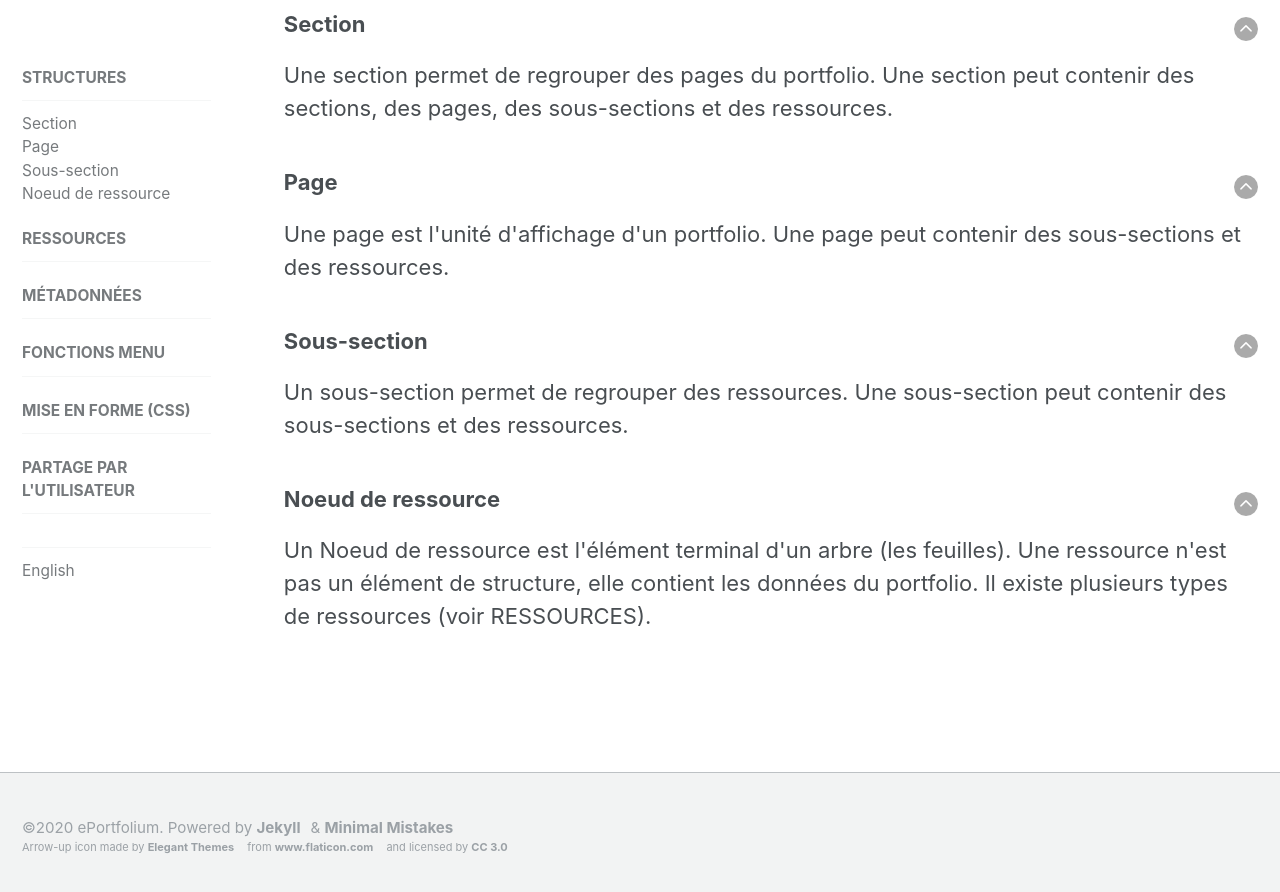
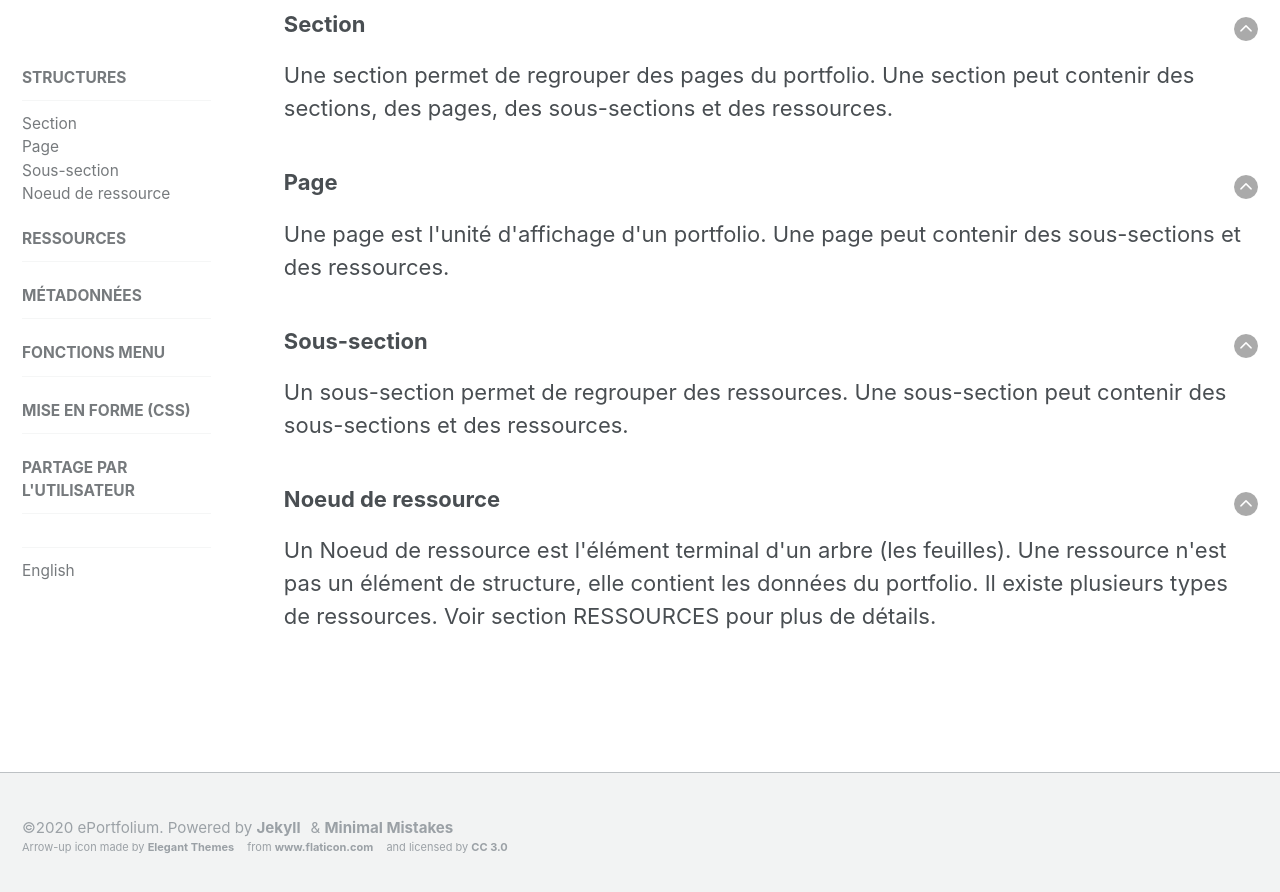
Before and after one commit to karutaproject/karuta-frontend-documentation, a Jekyll site: the page built from _pages/structures_fr.html, in a window 1280 px wide and 900 px high, scrolled down 689 px. Shown: the top 892 px of the window. Built offline with Jekyll 4.4.1, drawn with Linux system fonts in a browser that asks for light colours.

Commit message:
correction

```diff
--- a/_pages/structures_fr.html
+++ b/_pages/structures_fr.html
@@ -56,6 +56,6 @@ sidebar:
 	<h3 id='asmcontext'>Noeud de ressource</h3>
 	<p>Un Noeud de ressource est l'élément terminal d'un arbre (les feuilles). Une ressource n'est pas un
 	élément de structure, elle contient les données du portfolio. Il existe plusieurs types de
-	ressources (voir RESSOURCES).
+	ressources. Voir section <a href='../resources_fr/'>RESSOURCES</a> pour plus de détails.
 	</p>
 </article>
```
